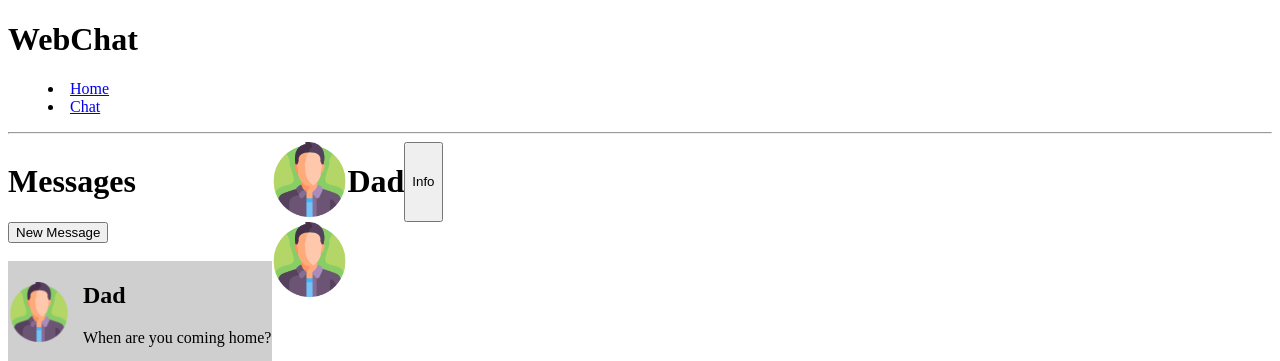
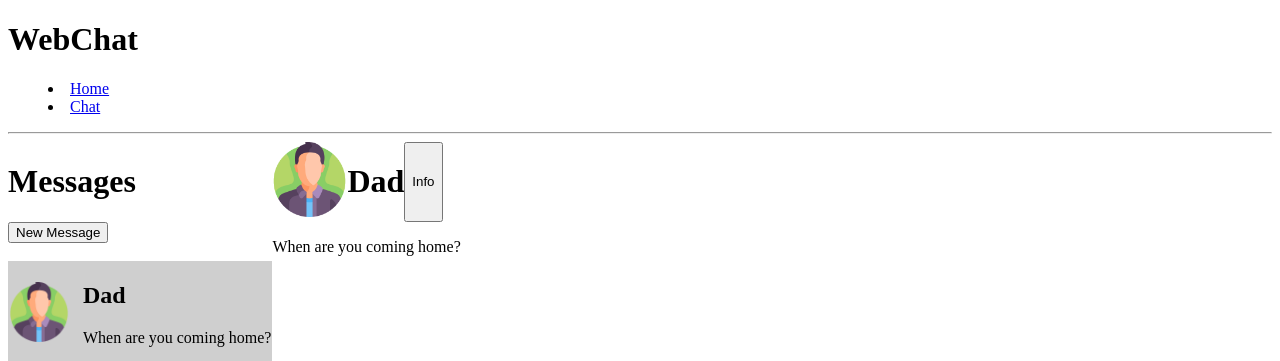
Before and after one commit to Samuel-Ampuero/startup, a plain HTML site: page chat.html in a window 1280 px wide. Shown: the top 361 px of the page. Drawn offline with Linux system fonts and the light colour scheme.

Commit message:
HTML startup - created chat placeholder

```diff
--- a/chat.html
+++ b/chat.html
@@ -96,7 +96,7 @@
           </div>
           <!--Div for the chat (placeholder)-->
           <div>
-            <img src="./icons/man_green.png" width="75px" height="75px"/>
+            <p>When are you coming home?</p>
           </div>
           <!--Div for the text bar-->
           <div>
```
